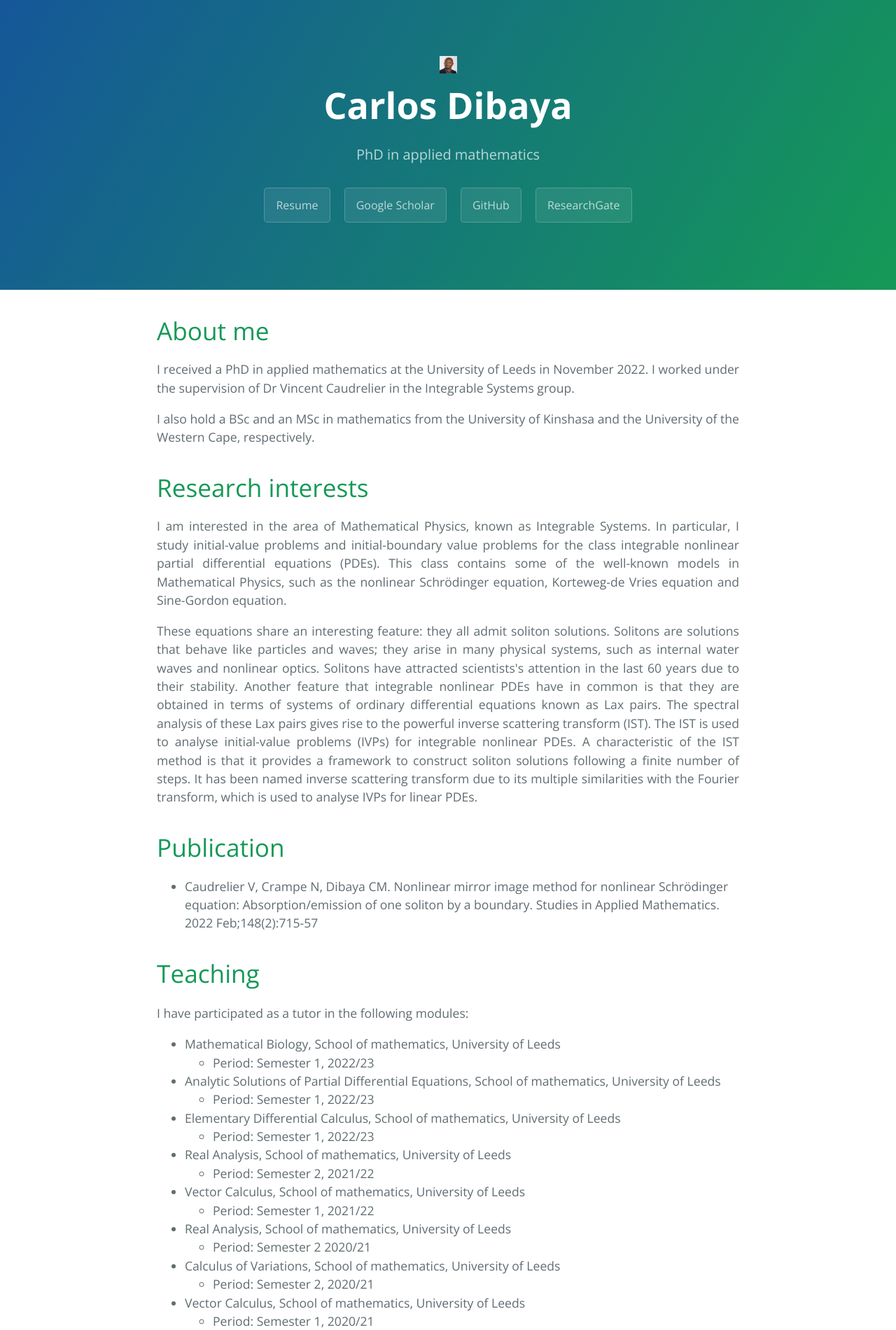
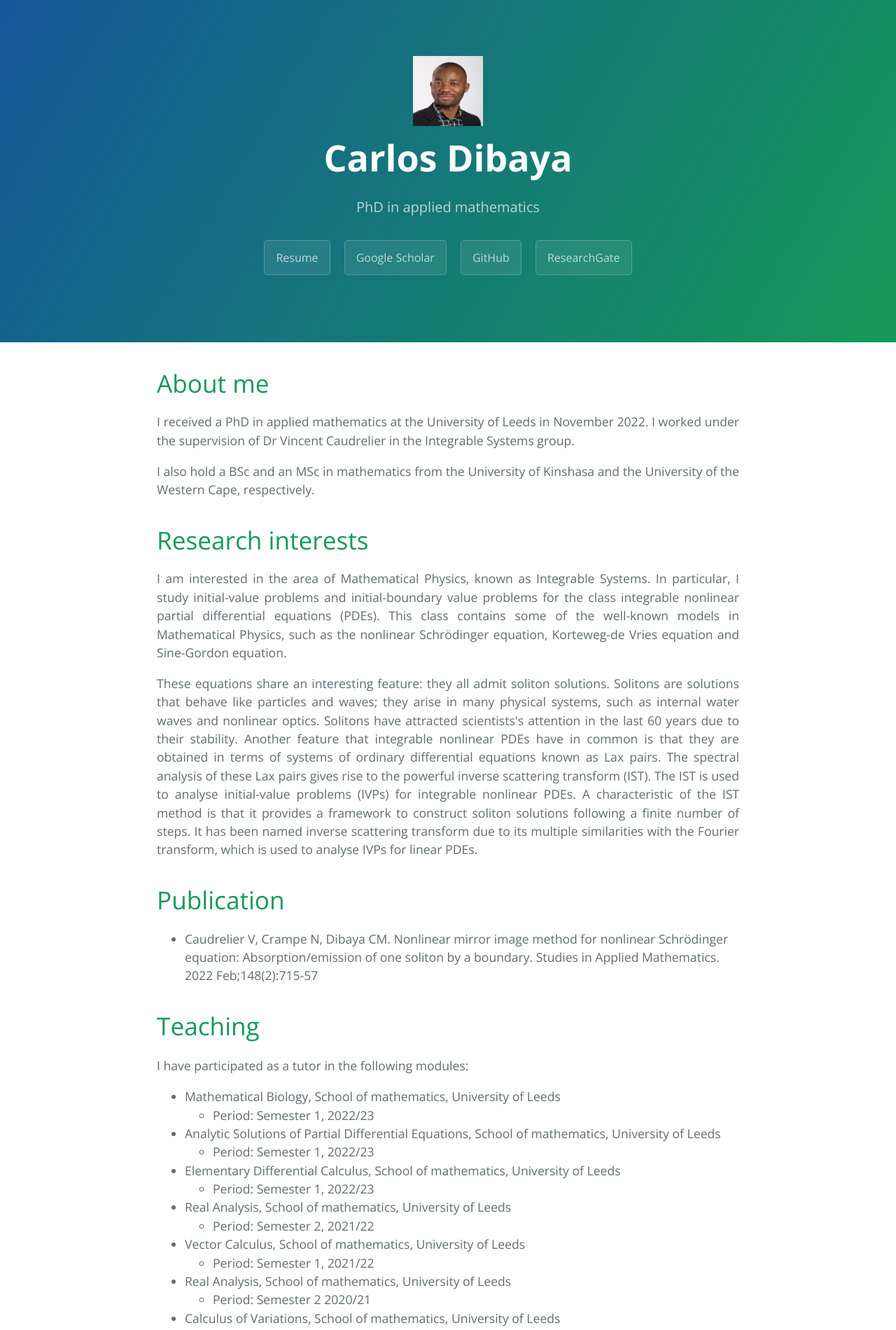
Before and after one commit to carlosdibaya/carlosdibaya.github.io, a Jekyll site: the page built from index.md, in a window 1280 px wide. Shown: the top 1900 px of the page at 70% size. Built offline with Jekyll 4.4.1, drawn with Linux system fonts in a browser that asks for light colours.

Commit message:
Update default.html

```diff
--- a/_layouts/default.html
+++ b/_layouts/default.html
@@ -16,7 +16,7 @@
     <a id="skip-to-content" href="#content">Skip to the content.</a>
 
     <header class="page-header" role="banner">
-      <img src="/carlos_photo.jpg" alt="Italian Trulli" style="width:25px;height:25px;">
+      <img src="/carlos_photo.jpg" alt="Italian Trulli" style="width:100px;height:100px;">
       <h1 class="project-name">{{ page.title | default: site.title | default: site.github.repository_name }}</h1>
       <h2 class="project-tagline">{{ page.description | default: site.description | default: site.github.project_tagline }}</h2>
 
```
